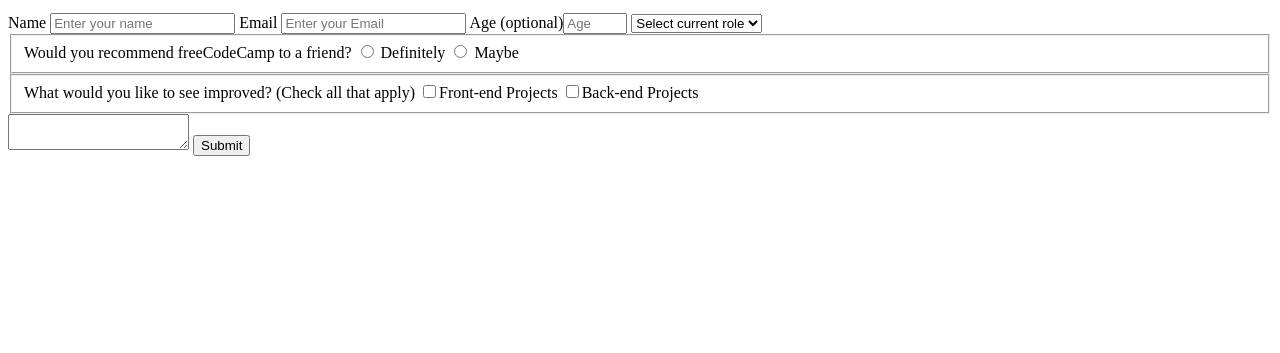
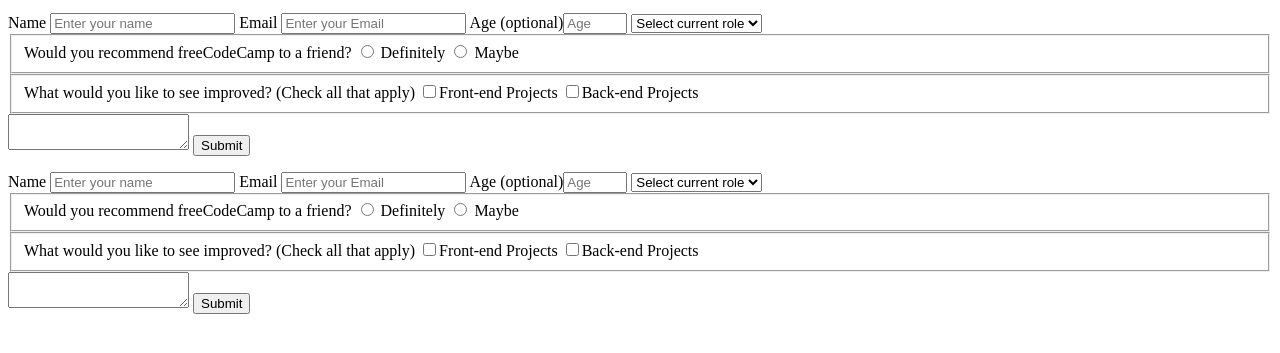
Before and after one commit to ozzman84/freecodecampsurvey, a plain HTML site: page index.html in a window 1280 px wide. Shown: the part 87-440 px from the top of the page. Drawn offline with Linux system fonts and the light colour scheme.

Commit message:
added more fields to the form

```diff
--- a/index.html
+++ b/index.html
@@ -23,3 +23,26 @@
     <textarea id='suggestions'></textarea>
     <button id='submit' type='submit'>Submit</button>
 </form>
+
+<form id='survey-form'>
+    <label id="name-label">Name <input id='name' type='text' placeholder='Enter your name' required></input></label>
+    <label id="email-label">Email <input id='email' type='email' placeholder='Enter your Email'
+            required></input></label>
+    <label id="number-label">Age (optional)<input id='number' type='number' min='1' max='120'
+            placeholder='Age'></input></label>
+    <select id='dropdown'>
+        <option>Select current role</option>
+        <option>Student</option>
+        <option>Full Time Job</option>
+    </select>
+    <fieldset for='recommendation'>Would you recommend freeCodeCamp to a friend?
+        <input type='radio' name='recommendation' value='1'> Definitely</input>
+        <input type='radio' name='recommendation' value='1'> Maybe</input>
+    </fieldset>
+    <fieldset>What would you like to see improved? (Check all that apply)
+        <input type='checkbox' value='1'>Front-end Projects</input>
+        <input type='checkbox' value='2'>Back-end Projects</input>
+    </fieldset>
+    <textarea id='suggestions'></textarea>
+    <button id='submit' type='submit'>Submit</button>
+</form>
```
